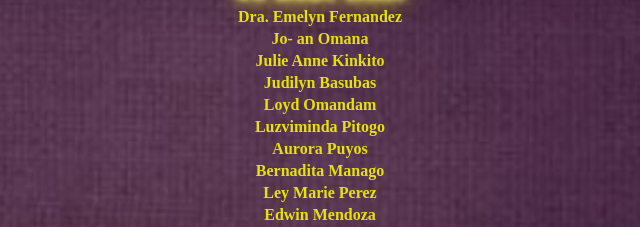
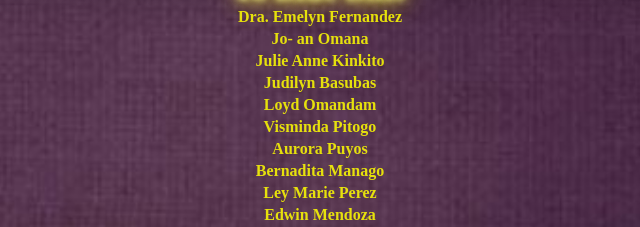
Before and after one commit to KentRecede/Kate-Turns-18, a plain HTML site: page index.html in a window 1280 px wide. Shown: the part 3413-3640 px from the top of the page, 320-960 px from the left. Drawn offline with Linux system fonts and the light colour scheme; a web font is replaced by a local one.

Commit message:
minor changes

```diff
--- a/index.html
+++ b/index.html
@@ -111,7 +111,7 @@
             <li>Julie Anne Kinkito</li>
             <li>Judilyn Basubas</li>
             <li>Loyd Omandam</li>
-            <li>Luzviminda Pitogo</li>
+            <li>Visminda Pitogo</li>
             <li>Aurora Puyos</li>
             <li>Bernadita Manago</li>
             <li>Ley Marie Perez</li>
```
